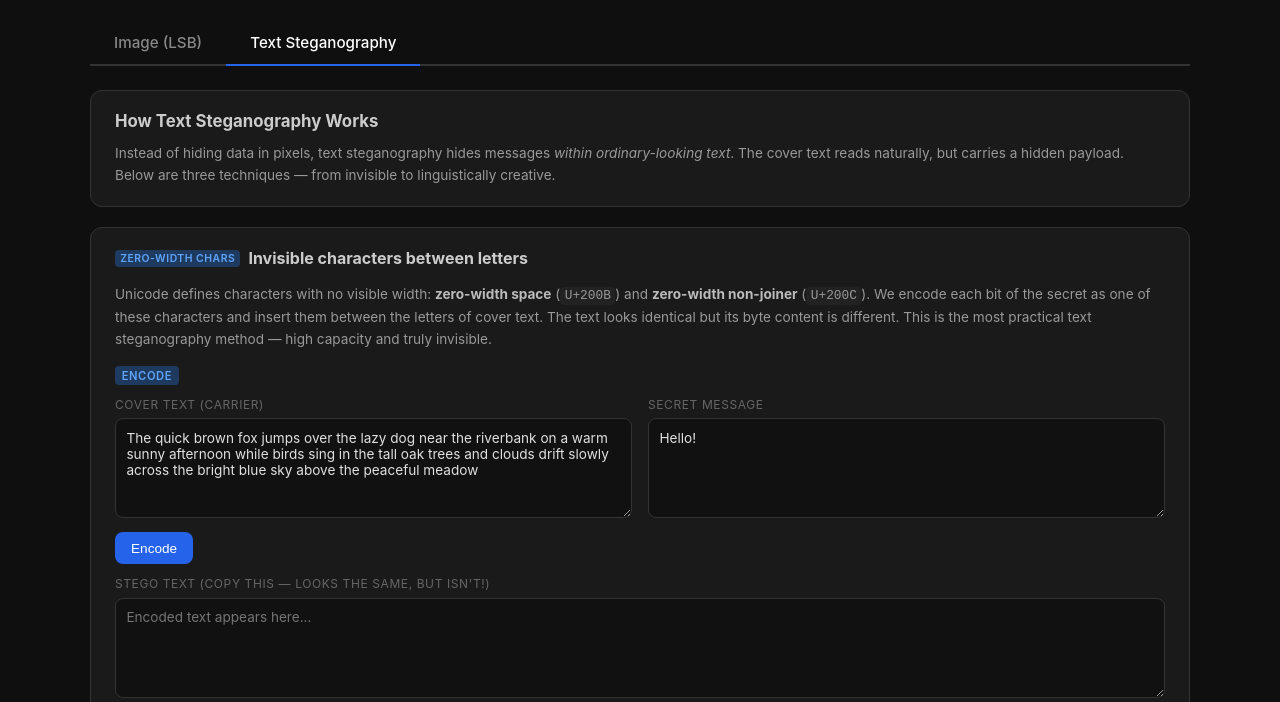
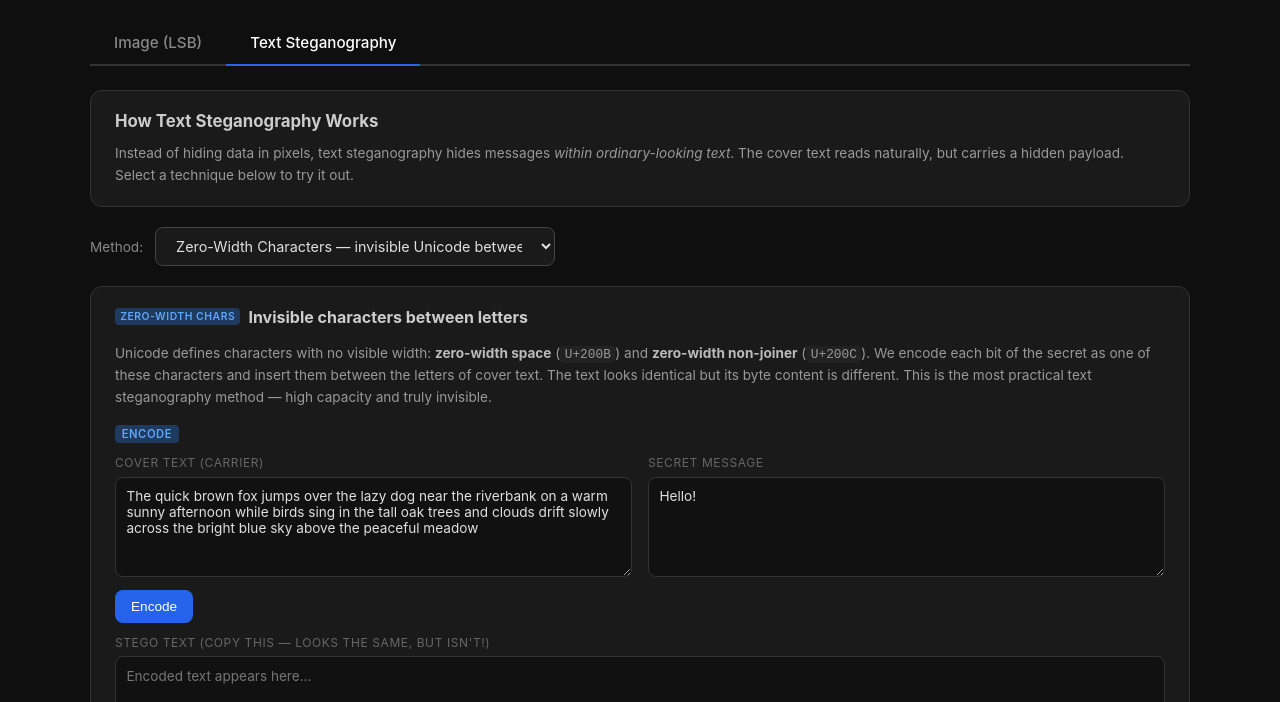
Before and after one commit to RoyRin/steganography-demo, a plain HTML site: page index.html in a window 1280 px wide. Both pictures are taken after a click on the element "Text Steganography". Shown: the part 98-800 px from the top of the page. Drawn offline with Linux system fonts and the light colour scheme.

Commit message:
Add dropdown selector for text steganography methods
Replace three stacked sections with a single dropdown to switch
between Zero-Width Characters, Homoglyph, and Synonym methods.

Co-Authored-By: Claude Opus 4.6 (1M context) <noreply@anthropic.com>

```diff
--- a/index.html
+++ b/index.html
@@ -256,6 +256,34 @@
     word-break: break-all;
   }
 
+  /* Method selector dropdown */
+  .method-selector {
+    display: flex;
+    align-items: center;
+    gap: 0.75rem;
+    margin-bottom: 1.25rem;
+  }
+  .method-selector label {
+    font-size: 0.85rem;
+    color: #888;
+    white-space: nowrap;
+  }
+  .method-selector select {
+    background: #1a1a1a;
+    border: 1px solid #444;
+    border-radius: 8px;
+    color: #e0e0e0;
+    padding: 0.55rem 1rem;
+    font-size: 0.9rem;
+    font-family: inherit;
+    cursor: pointer;
+    flex: 1;
+    max-width: 400px;
+  }
+  .method-selector select:focus { outline: none; border-color: #2563eb; }
+  .method-panel { display: none; }
+  .method-panel.active { display: block; }
+
   @media (max-width: 700px) {
     .row-content { flex-direction: column; }
     .col { min-width: unset; }
@@ -359,12 +387,21 @@
       <h2>How Text Steganography Works</h2>
       <div class="how-it-works">
         <p>Instead of hiding data in pixels, text steganography hides messages <em>within ordinary-looking text</em>.
-        The cover text reads naturally, but carries a hidden payload. Below are three techniques &mdash; from invisible to
-        linguistically creative.</p>
+        The cover text reads naturally, but carries a hidden payload. Select a technique below to try it out.</p>
       </div>
     </div>
 
+    <div class="method-selector">
+      <label for="textMethod">Method:</label>
+      <select id="textMethod" onchange="switchMethod(this.value)">
+        <option value="zwc">Zero-Width Characters &mdash; invisible Unicode between letters</option>
+        <option value="homo">Homoglyph Substitution &mdash; Latin/Cyrillic lookalike swaps</option>
+        <option value="syn">Synonym Substitution &mdash; word choice encodes bits</option>
+      </select>
+    </div>
+
     <!-- ===== Zero-Width Characters ===== -->
+    <div class="method-panel active" id="method-zwc">
     <div class="row-panel">
       <h2><span class="method-label zwc">Zero-Width Chars</span> Invisible characters between letters</h2>
       <div class="how-it-works" style="margin-bottom:1rem">
@@ -415,8 +452,10 @@
         <div class="status" id="zwcDecodeStatus"></div>
       </div>
     </div>
+    </div>
 
     <!-- ===== Homoglyph Substitution ===== -->
+    <div class="method-panel" id="method-homo">
     <div class="row-panel">
       <h2><span class="method-label homoglyph">Homoglyphs</span> Visually identical character swaps</h2>
       <div class="how-it-works" style="margin-bottom:1rem">
@@ -480,8 +519,10 @@
         <div class="status" id="homoDecodeStatus"></div>
       </div>
     </div>
+    </div>
 
     <!-- ===== Synonym Substitution ===== -->
+    <div class="method-panel" id="method-syn">
     <div class="row-panel">
       <h2><span class="method-label synonym">Synonyms</span> Word choice encodes hidden bits</h2>
       <div class="how-it-works" style="margin-bottom:1rem">
@@ -549,6 +590,7 @@
         <div class="status" id="synDecodeStatus"></div>
       </div>
     </div>
+    </div>
   </div>
 </div>
 
@@ -560,6 +602,11 @@ function switchTab(name) {
   });
   document.querySelectorAll('.tab-content').forEach(tc => tc.classList.remove('active'));
   document.getElementById('tab-' + name).classList.add('active');
+}
+
+function switchMethod(value) {
+  document.querySelectorAll('.method-panel').forEach(p => p.classList.remove('active'));
+  document.getElementById('method-' + value).classList.add('active');
 }
 
 // ==================== IMAGE STEGANOGRAPHY ====================
```
